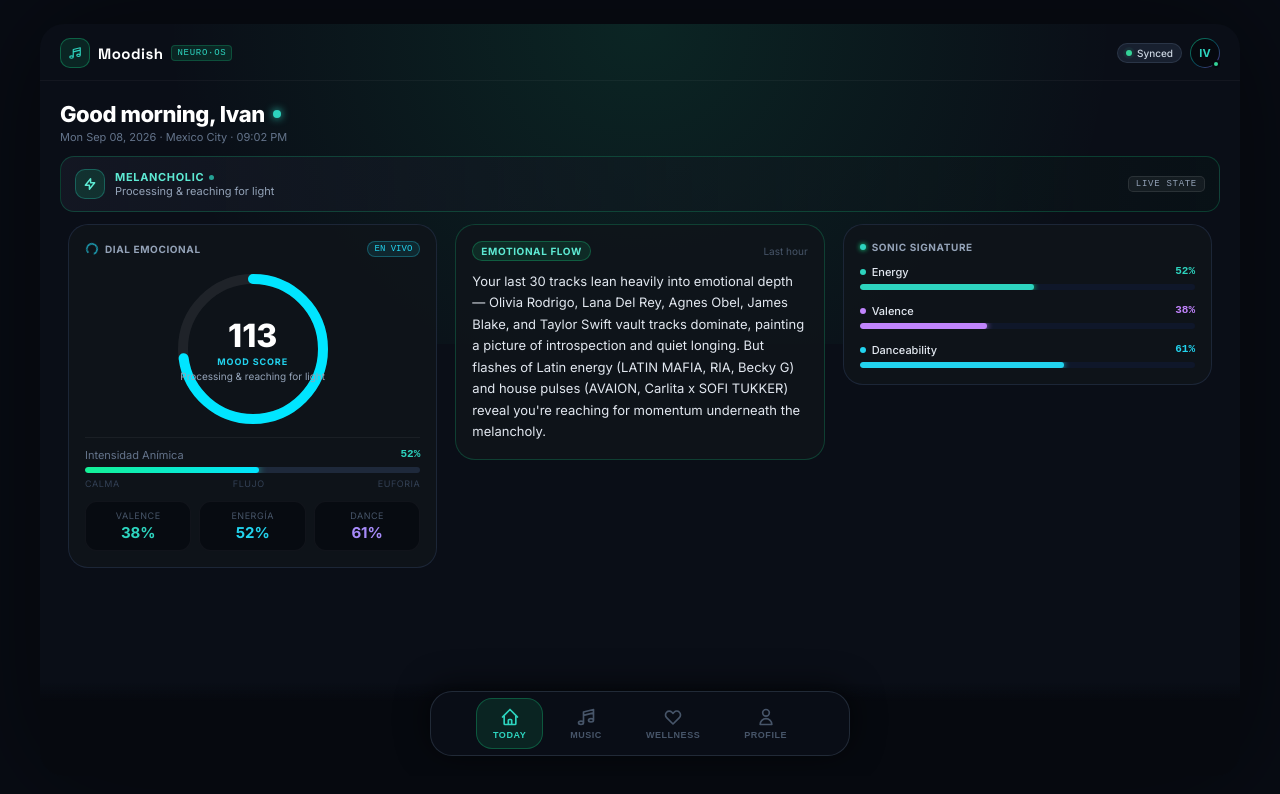
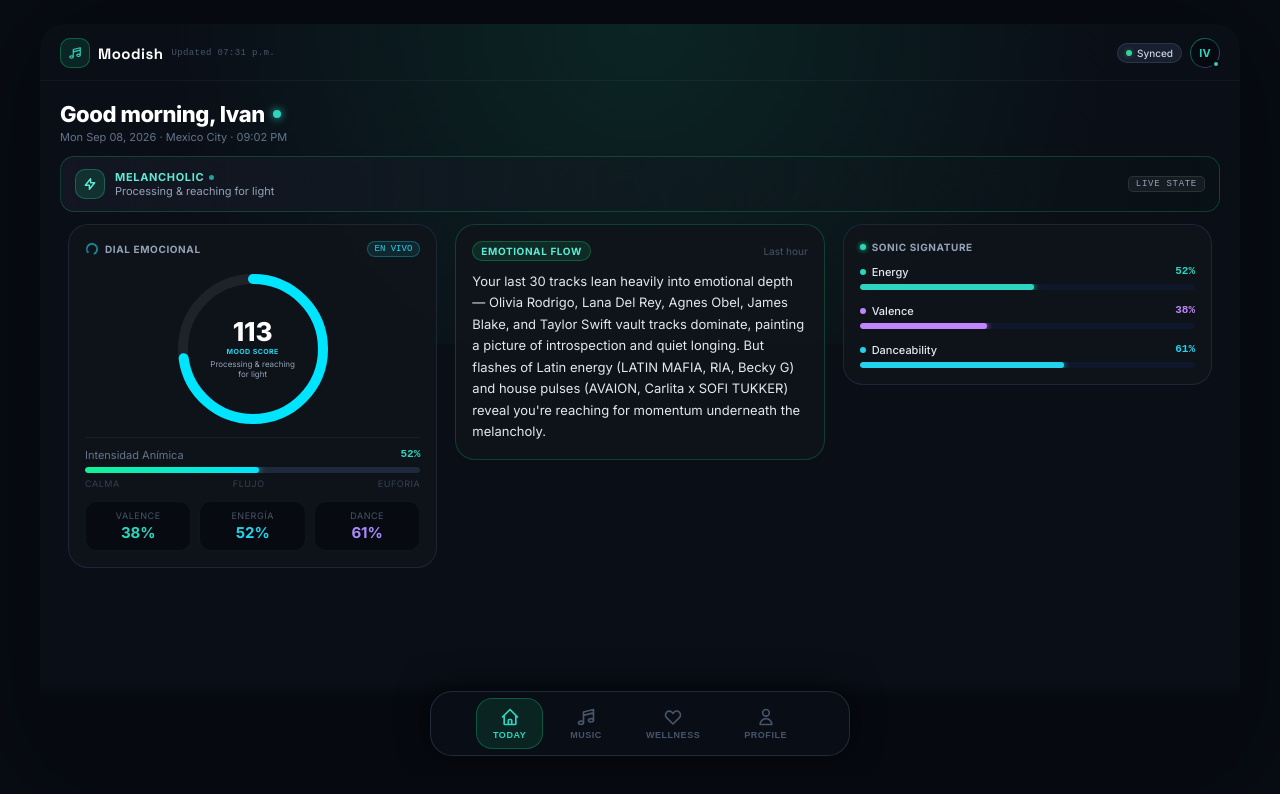
Before and after one commit to ivansomerag/spotifymoodish, a Next.js app: page / in a window 1280 px wide. Shown: the top 794 px of the page. Built offline with nearby package versions, Linux system fonts and the light colour scheme.

Commit message:
UX: greeting/updated-at dinámico, sin NEURO·OS, dial texto ajustado, playlist embed

```diff
--- a/app/page.tsx
+++ b/app/page.tsx
@@ -1,5 +1,5 @@
 "use client"
-import { useState } from "react"
+import { useState, useEffect } from "react"
 
 export default function WellnessDashboard() {
   // ── DATA — updated hourly by Hela ─────────────────────────────────────────
@@ -35,6 +35,15 @@ export default function WellnessDashboard() {
 
   const [tab, setTab] = useState<"today"|"music"|"wellness"|"profile">("today")
   const [done, setDone] = useState<boolean[]>([false, false, false])
+  const [greeting, setGreeting] = useState("Good morning")
+  const [updatedAt, setUpdatedAt] = useState("")
+
+  useEffect(() => {
+    const h = new Date().getHours()
+    setGreeting(h < 12 ? "Good morning" : h < 18 ? "Good afternoon" : "Good evening")
+    const now = new Date()
+    setUpdatedAt(now.toLocaleTimeString("es-MX", { hour:"2-digit", minute:"2-digit", hour12:true, timeZone:"America/Mexico_City" }))
+  }, [])
 
   const toggleDone = (i: number) => {
     setDone(prev => { const n = [...prev]; n[i] = !n[i]; return n })
@@ -110,7 +119,7 @@ export default function WellnessDashboard() {
                 <svg style={{width:14,height:14,stroke:"#2dd4bf",fill:"none"}} viewBox="0 0 24 24"><path d="M9 19V6l12-3v13M9 19c0 1.105-1.343 2-3 2s-3-.895-3-2 1.343-2 3-2 3 .895 3 2zm12-3c0 1.105-1.343 2-3 2s-3-.895-3-2 1.343-2 3-2 3 .895 3 2zM9 10l12-3" strokeLinecap="round" strokeLinejoin="round" strokeWidth="2"/></svg>
               </div>
               <span className="fd" style={{fontWeight:700,fontSize:15,color:"#fff",letterSpacing:"0.03em"}}>Moodish</span>
-              <span style={{fontSize:9,fontFamily:"monospace",padding:"2px 5px",borderRadius:4,background:"rgba(20,241,149,0.1)",color:"#2dd4bf",border:"1px solid rgba(20,241,149,0.2)",letterSpacing:"0.08em"}}>NEURO·OS</span>
+              {updatedAt && <span style={{fontSize:9,fontFamily:"monospace",color:"#475569",letterSpacing:"0.04em"}}>Updated {updatedAt}</span>}
             </div>
             <div style={{display:"flex",alignItems:"center",gap:8}}>
               <div style={{display:"flex",alignItems:"center",gap:5,padding:"3px 8px",borderRadius:999,background:"rgba(30,41,59,0.7)",border:"1px solid rgba(71,85,105,0.4)"}}>
@@ -127,7 +136,7 @@ export default function WellnessDashboard() {
 
           <section style={{position:"relative",zIndex:10,padding:"20px 20px 12px"}}>
             <h1 style={{fontSize:22,fontWeight:800,color:"#fff",display:"flex",alignItems:"center",gap:8,letterSpacing:"-0.02em"}}>
-              Good morning, Ivan
+              {greeting}, Ivan
               <span style={{width:8,height:8,borderRadius:"50%",background:"#2dd4bf",boxShadow:"0 0 8px #2dd4bf",display:"inline-block"}}/>
             </h1>
             <p style={{fontSize:11,color:"#64748b",marginTop:3}}>{date}</p>
@@ -165,10 +174,10 @@ export default function WellnessDashboard() {
                       <circle cx="80" cy="80" fill="transparent" r="70" strokeWidth="10" stroke="rgba(255,255,255,0.07)"/>
                       <circle cx="80" cy="80" fill="transparent" r="70" strokeWidth="10" stroke="#00E5FF" strokeLinecap="round" strokeDasharray="440" strokeDashoffset="120" style={{transform:"rotate(-90deg)",transformOrigin:"50% 50%"}}/>
                     </svg>
-                    <div style={{position:"absolute",display:"flex",flexDirection:"column",alignItems:"center",textAlign:"center",top:"50%",transform:"translateY(-50%)"}}>
-                      <span style={{fontSize:32,fontWeight:800,color:"#fff"}}>{meters[0].value + meters[2].value}</span>
-                      <span style={{fontSize:9,textTransform:"uppercase",fontWeight:700,letterSpacing:"0.1em",color:"#22d3ee",marginTop:1}}>MOOD SCORE</span>
-                      <span style={{fontSize:10,color:"#94a3b8",marginTop:3}}>{mood.sub}</span>
+                    <div style={{position:"absolute",display:"flex",flexDirection:"column",alignItems:"center",textAlign:"center",top:"50%",transform:"translateY(-50%)",width:96,padding:"0 4px"}}>
+                      <span style={{fontSize:26,fontWeight:800,color:"#fff",lineHeight:1}}>{meters[0].value + meters[2].value}</span>
+                      <span style={{fontSize:7,textTransform:"uppercase",fontWeight:700,letterSpacing:"0.06em",color:"#22d3ee",marginTop:2}}>MOOD SCORE</span>
+                      <span style={{fontSize:8,color:"#94a3b8",marginTop:3,lineHeight:1.3,wordBreak:"break-word" as const}}>{mood.sub}</span>
                     </div>
                   </div>
                   <div style={{marginTop:8,paddingTop:10,borderTop:"1px solid rgba(255,255,255,0.05)"}}>
@@ -245,11 +254,17 @@ export default function WellnessDashboard() {
                     <div>
                       <h3 style={{fontSize:15,fontWeight:700,color:"#fff",lineHeight:1.2}}>Daily Mood Playlist</h3>
                       <p style={{fontSize:11,color:"#2dd4bf",fontWeight:600,marginTop:2}}>Updated hourly by Hela</p>
-                      <p style={{fontSize:11,color:"#64748b",marginTop:3,lineHeight:1.4}}>Flows from introspective into momentum-building.</p>
                     </div>
                   </div>
-                  <a href={playlistUrl} target="_blank" rel="noopener noreferrer" style={{display:"flex",alignItems:"center",justifyContent:"center",gap:8,width:"100%",padding:"12px",borderRadius:14,background:"#1DB954",color:"#000",fontWeight:700,fontSize:12,textTransform:"uppercase",letterSpacing:"0.06em",textDecoration:"none",boxShadow:"0 4px 16px rgba(29,185,84,0.3)"}}>
-                    <svg style={{width:14,height:14,fill:"currentColor"}} viewBox="0 0 24 24"><path d="M12 0C5.373 0 0 5.373 0 12s5.373 12 12 12 12-5.373 12-12S18.627 0 12 0zm5.494 17.308c-.216.354-.678.468-1.032.253-2.827-1.728-6.386-2.119-10.579-1.162-.404.093-.807-.156-.899-.56-.093-.404.156-.807.56-.899 4.595-1.049 8.528-.611 11.697 1.336.354.215.468.678.253 1.032zm1.464-3.261c-.272.443-.853.585-1.296.313-3.235-1.988-8.169-2.564-11.996-1.401-.497.151-1.026-.134-1.177-.63-.151-.497.134-1.026.63-1.177 4.375-1.328 9.805-.688 13.526 1.601.443.272.585.853.313 1.294zm.126-3.414c-3.879-2.303-10.283-2.516-13.993-1.389-.594.181-1.229-.158-1.41-.752-.181-.594.158-1.229.752-1.41 4.267-1.296 11.329-1.044 15.795 1.608.535.318.708 1.011.39 1.546-.318.535-1.011.708-1.546.39z"/></svg>
+                  <iframe
+                    src="https://open.spotify.com/embed/playlist/294GQpveapLix5cOdGWOru?utm_source=generator&theme=0"
+                    width="100%" height="152"
+                    style={{borderRadius:12,border:"none",display:"block",marginBottom:10}}
+                    allow="autoplay; clipboard-write; encrypted-media; fullscreen; picture-in-picture"
+                    loading="lazy"
+                  />
+                  <a href={playlistUrl} target="_blank" rel="noopener noreferrer" style={{display:"flex",alignItems:"center",justifyContent:"center",gap:8,width:"100%",padding:"11px",borderRadius:12,background:"#1DB954",color:"#000",fontWeight:700,fontSize:11,textTransform:"uppercase",letterSpacing:"0.06em",textDecoration:"none",boxShadow:"0 4px 16px rgba(29,185,84,0.3)"}}>
+                    <svg style={{width:13,height:13,fill:"currentColor"}} viewBox="0 0 24 24"><path d="M12 0C5.373 0 0 5.373 0 12s5.373 12 12 12 12-5.373 12-12S18.627 0 12 0zm5.494 17.308c-.216.354-.678.468-1.032.253-2.827-1.728-6.386-2.119-10.579-1.162-.404.093-.807-.156-.899-.56-.093-.404.156-.807.56-.899 4.595-1.049 8.528-.611 11.697 1.336.354.215.468.678.253 1.032zm1.464-3.261c-.272.443-.853.585-1.296.313-3.235-1.988-8.169-2.564-11.996-1.401-.497.151-1.026-.134-1.177-.63-.151-.497.134-1.026.63-1.177 4.375-1.328 9.805-.688 13.526 1.601.443.272.585.853.313 1.294zm.126-3.414c-3.879-2.303-10.283-2.516-13.993-1.389-.594.181-1.229-.158-1.41-.752-.181-.594.158-1.229.752-1.41 4.267-1.296 11.329-1.044 15.795 1.608.535.318.708 1.011.39 1.546-.318.535-1.011.708-1.546.39z"/></svg>
                     Open in Spotify
                   </a>
                 </div>
```
